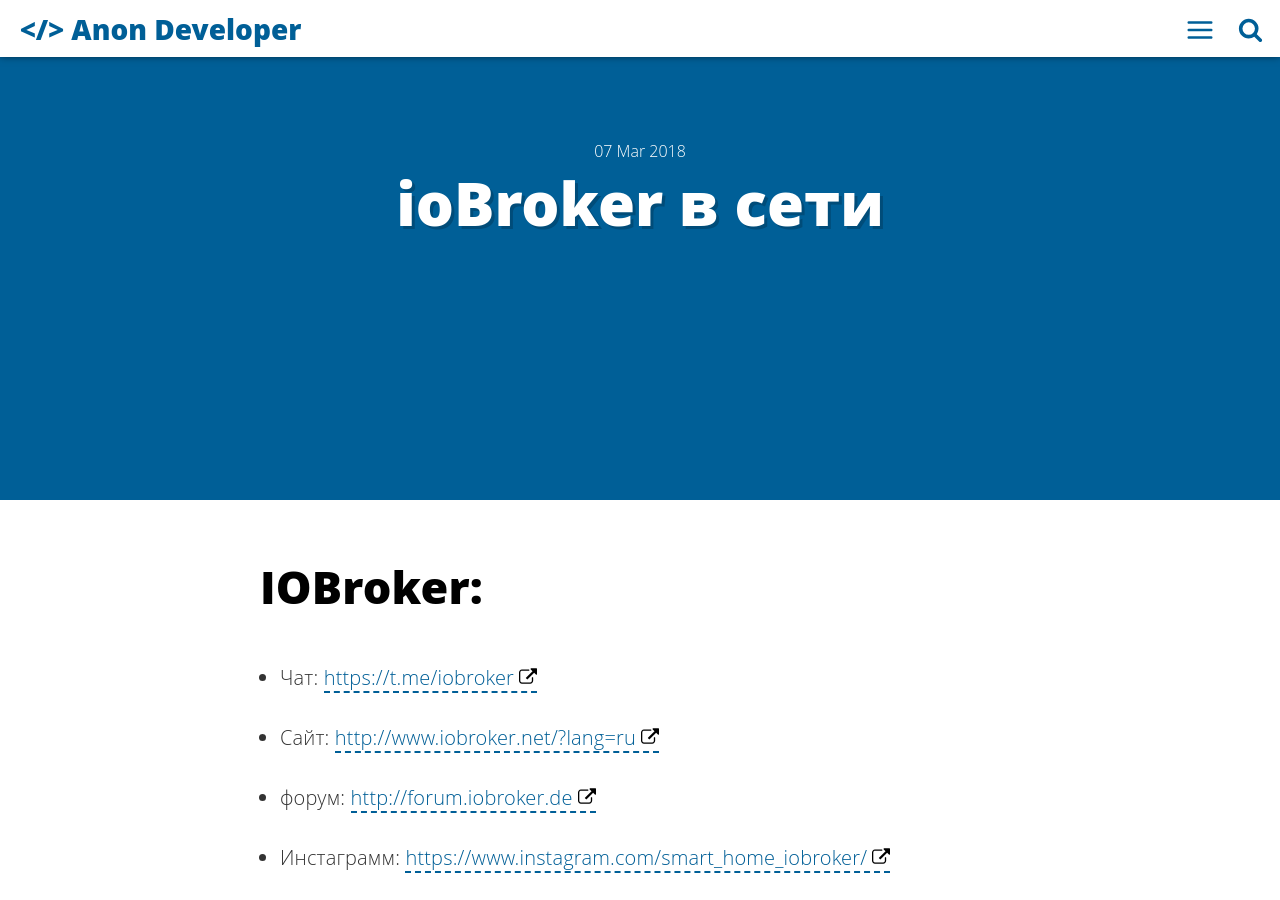
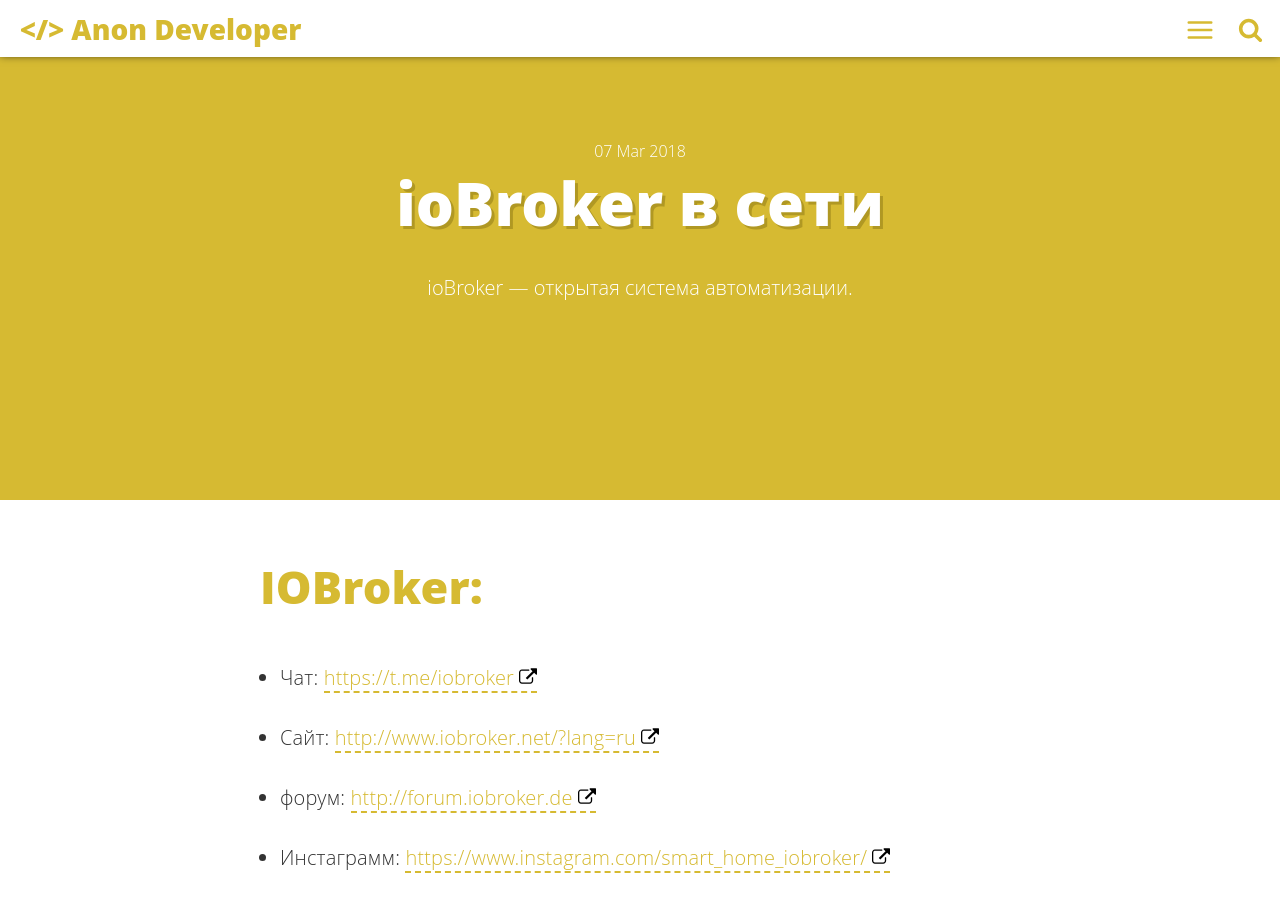
Before and after one commit to smartshome/smartshome.github.com, a Jekyll site: the page built from _posts/2018-03-07-iobroker.md, in a window 1280 px wide and 900 px high. Built offline with Jekyll 4.4.1, drawn with Linux system fonts in a browser that asks for light colours; comment, search, counter and statistics services are not loaded.

Commit message:
Update 2018-03-07-iobroker.md

```diff
--- a/_posts/2018-03-07-iobroker.md
+++ b/_posts/2018-03-07-iobroker.md
@@ -2,8 +2,10 @@
 layout: post
 title: "ioBroker в сети"
 date:   2018-03-07
+description: "ioBroker — открытая система автоматизации."
 categories: ioBroker
-main-class: 'ioBroker'
+main-class: 'js'
+color: '#637a91'
 tags: iobroker iob иоброкер иоб ссылки
 excerpt:
 introduction: "ioBroker — открытая система автоматизации."
```
